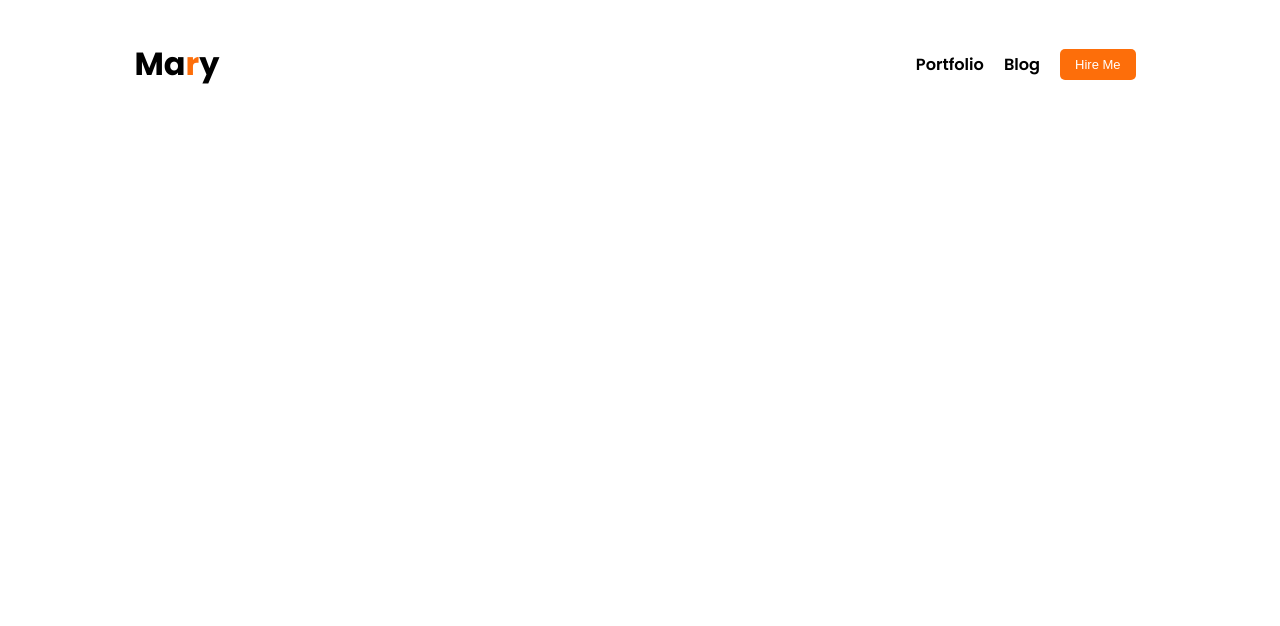
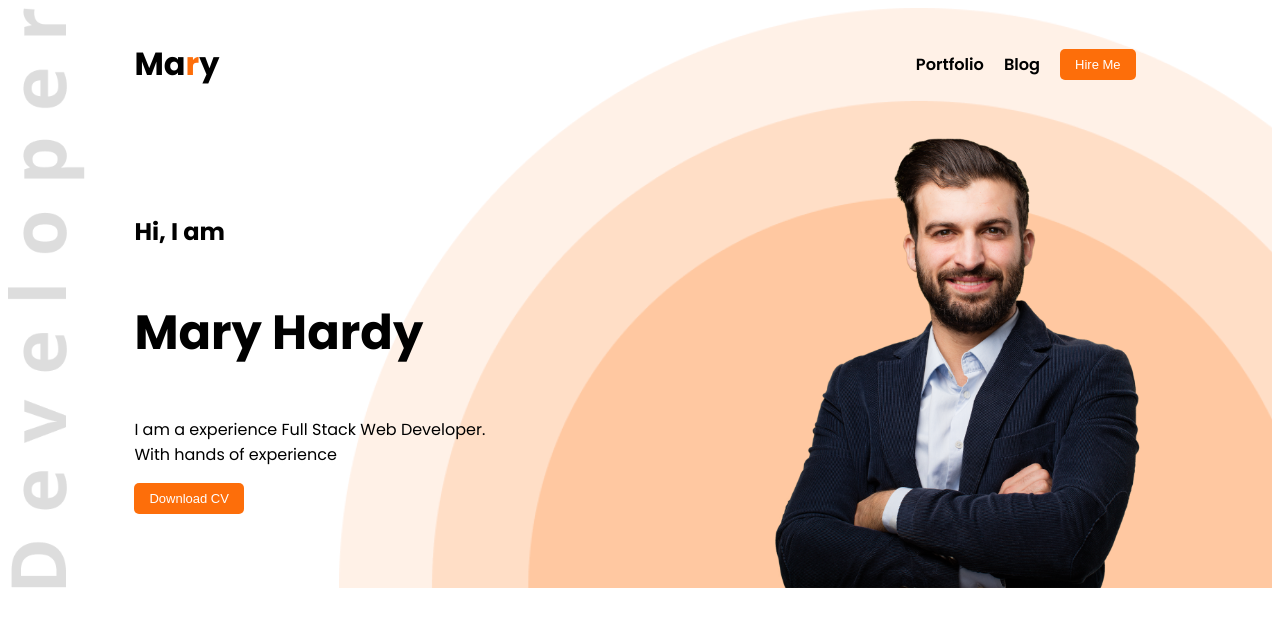
Before and after one commit to MUSTAKIMBIN/practice_portfolio001, a plain HTML site: page index.html in a window 1280 px wide. Drawn offline with Linux system fonts and the light colour scheme.

Commit message:
complited header section

```diff
--- a/Styles/style.css
+++ b/Styles/style.css
@@ -2,6 +2,15 @@
 .poppins-black {
   font-family: "Poppins", sans-serif;
   font-weight: 400;
+}
+
+/* banner */
+.header {
+  background-image: url("../images/developer.png"),
+    url("../images/header_bg.png");
+  background-repeat: no-repeat;
+  background-size: contain;
+  background-position: top left, bottom right;
 }
 
 /* shared style */
@@ -42,3 +51,16 @@ nav h3 {
 .mary {
   color: #fd6e0a;
 }
+
+/* Banner style */
+.banner {
+  display: flex;
+  align-items: center;
+  justify-content: space-between;
+  width: 80%;
+  margin: 0 auto;
+}
+
+.img {
+  width: 40%;
+}
--- a/index.html
+++ b/index.html
@@ -14,7 +14,7 @@
     <link rel="stylesheet" href="Styles/style.css" />
   </head>
   <body class="poppins-black">
-    <header>
+    <header class="header">
       <!-- nav var start here -->
       <nav>
         <h3>Ma<span class="mary">r</span>y</h3>
@@ -26,6 +26,19 @@
           </li>
         </ul>
       </nav>
+      <!-- Banner -->
+      <div class="banner">
+        <div class="banner-info">
+          <h2>Hi, I am</h2>
+          <h3 style="font-size: 3rem">Mary Hardy</h3>
+          <p>
+            I am a experience Full Stack Web Developer. <br />
+            With hands of experience
+          </p>
+          <button class="btn">Download CV</button>
+        </div>
+        <img class="img" src="images/hardy.png" alt="Hardy" />
+      </div>
     </header>
     <main></main>
     <footer></footer>
```
